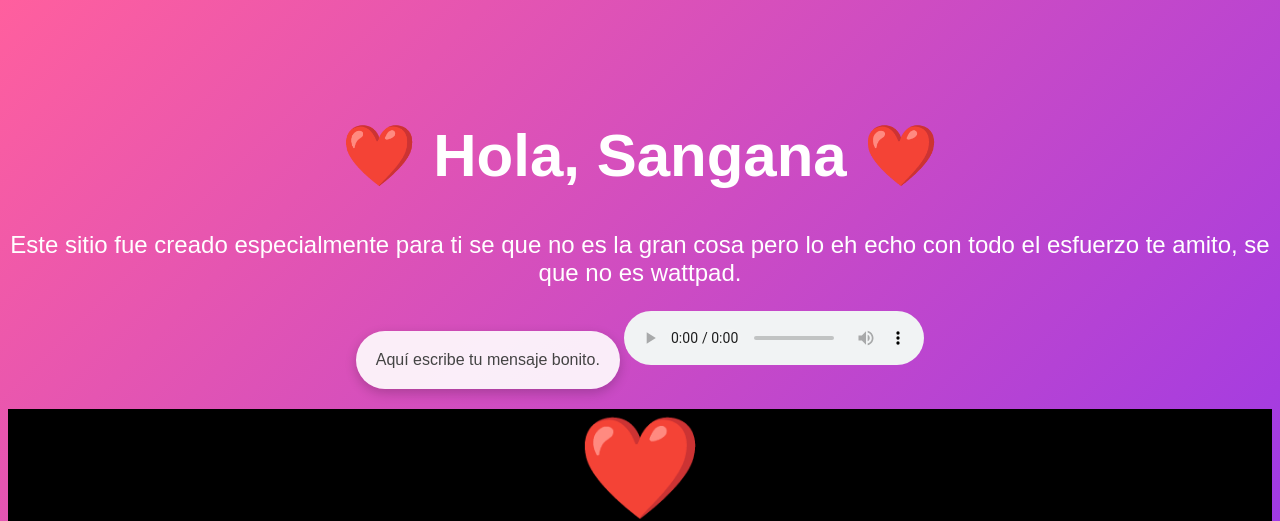
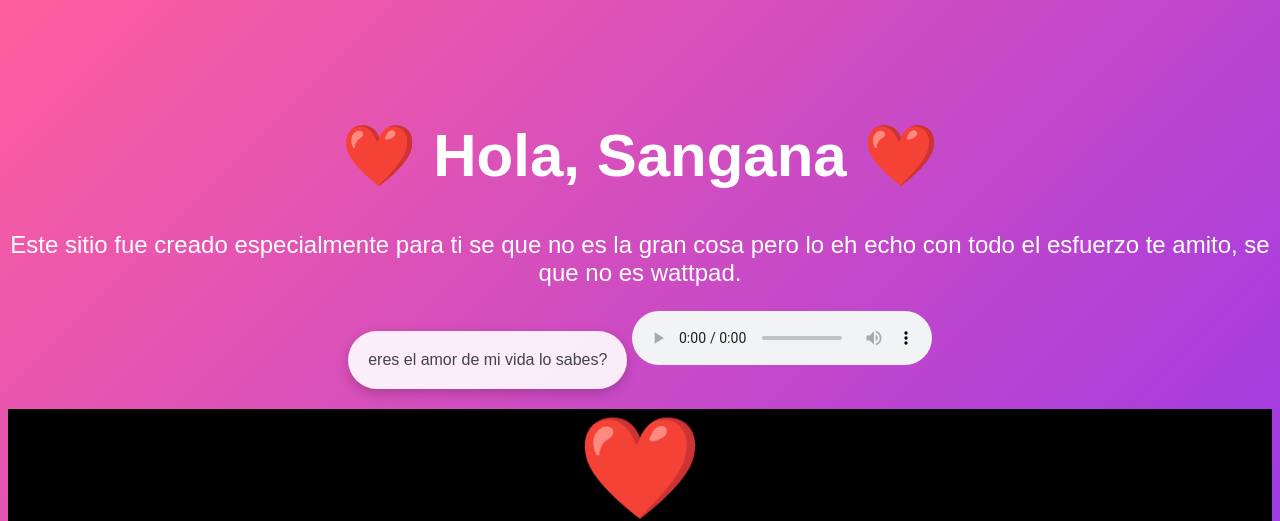
Before and after one commit to r30457719-sketch/mi-mar-love, a plain HTML site: page index.html in a window 1280 px wide. Shown: the top 521 px of the page. Drawn offline with Linux system fonts and the light colour scheme.

Commit message:
Update index.html

```diff
--- a/index.html
+++ b/index.html
@@ -76,7 +76,7 @@ animation:latido 1s infinite;
 
 <body>
     <div class="nube">
-  Aquí escribe tu mensaje bonito.
+  eres el amor de mi vida lo sabes?
 </div>
     <audio controls loop>
     <source src="musica.mp3.mp3" type="audio/mpeg">
```
